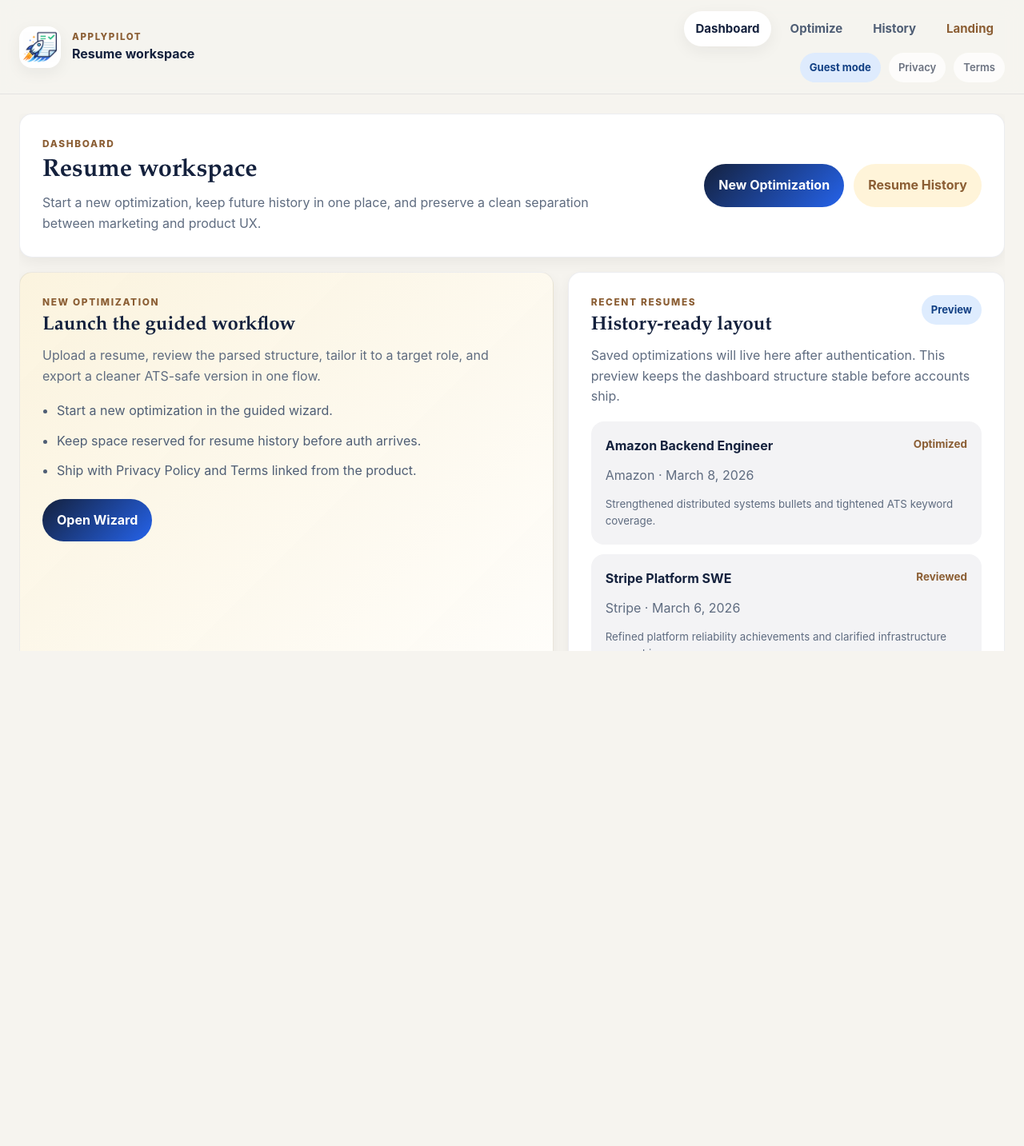
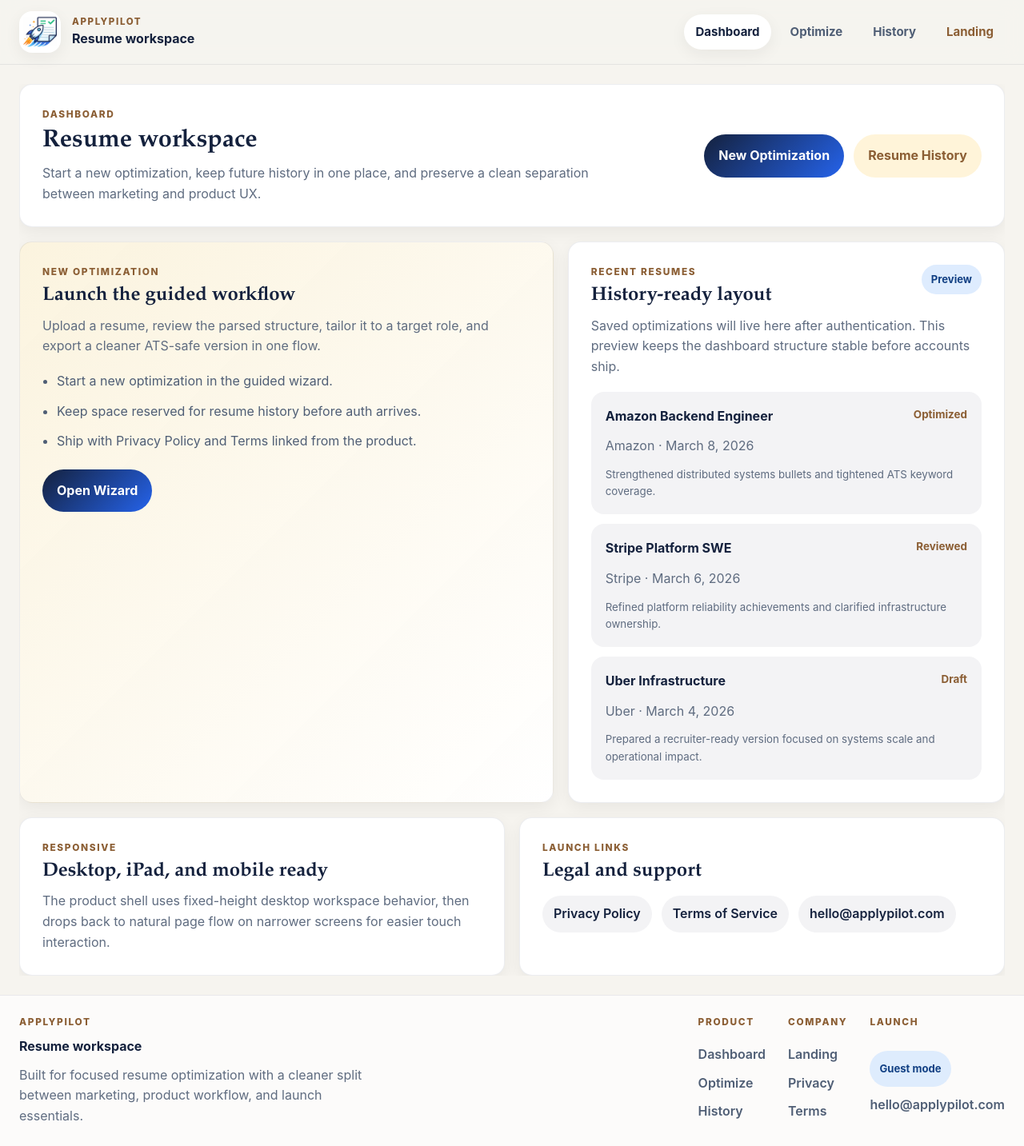
Before and after one commit to Sudo-Programmer-Official/applypilot, a Vue app in the folder apps/web/: page /dashboard in a window 1280 px wide. Shown: the whole page at 80% size. Before the commit the page ends 838 px from the top, so only its background shows below. Built offline with nearby package versions, Linux system fonts and the light colour scheme.

Commit message:
feat(layout): add ProductFooter component to the layout structure

```diff
--- /dev/null
+++ b/apps/web/src/components/layout/ProductFooter.vue
@@ -0,0 +1,124 @@
+<template>
+  <footer class="product-footer">
+    <div class="product-footer-inner">
+      <div class="footer-brand">
+        <p class="footer-kicker">ApplyPilot</p>
+        <strong>Resume workspace</strong>
+        <p>
+          Built for focused resume optimization with a cleaner split between marketing, product workflow, and launch
+          essentials.
+        </p>
+      </div>
+
+      <div class="footer-links">
+        <div class="footer-column">
+          <span class="footer-label">Product</span>
+          <RouterLink to="/dashboard">Dashboard</RouterLink>
+          <RouterLink to="/dashboard/wizard">Optimize</RouterLink>
+          <RouterLink to="/dashboard/history">History</RouterLink>
+        </div>
+
+        <div class="footer-column">
+          <span class="footer-label">Company</span>
+          <RouterLink to="/">Landing</RouterLink>
+          <RouterLink to="/privacy">Privacy</RouterLink>
+          <RouterLink to="/terms">Terms</RouterLink>
+        </div>
+
+        <div class="footer-column">
+          <span class="footer-label">Launch</span>
+          <span class="status-pill">Guest mode</span>
+          <a href="mailto:hello@applypilot.com">hello@applypilot.com</a>
+        </div>
+      </div>
+    </div>
+  </footer>
+</template>
+
+<style scoped>
+.product-footer {
+  border-top: 1px solid rgba(20, 33, 61, 0.08);
+  background: rgba(255, 255, 255, 0.7);
+}
+
+.product-footer-inner {
+  display: flex;
+  justify-content: space-between;
+  gap: 28px;
+  align-items: start;
+  max-width: 1360px;
+  margin: 0 auto;
+  padding: 24px;
+}
+
+.footer-brand {
+  max-width: 28rem;
+}
+
+.footer-kicker,
+.footer-label {
+  display: block;
+  margin: 0 0 8px;
+  color: #8b5e34;
+  font-size: 0.74rem;
+  font-weight: 800;
+  letter-spacing: 0.14em;
+  text-transform: uppercase;
+}
+
+.footer-brand strong {
+  display: block;
+  font-size: 1rem;
+}
+
+.footer-brand p:last-child {
+  margin: 10px 0 0;
+  color: #5f6c80;
+}
+
+.footer-links {
+  display: grid;
+  grid-template-columns: repeat(3, minmax(0, auto));
+  gap: 28px;
+}
+
+.footer-column {
+  display: grid;
+  gap: 10px;
+  justify-items: start;
+}
+
+.footer-column a {
+  color: #4f5e75;
+}
+
+.status-pill {
+  display: inline-flex;
+  align-items: center;
+  padding: 8px 12px;
+  border-radius: 999px;
+  color: #124084;
+  font-size: 0.82rem;
+  font-weight: 700;
+  background: rgba(219, 234, 254, 0.9);
+}
+
+@media (max-width: 960px) {
+  .product-footer-inner {
+    flex-direction: column;
+    padding: 20px 16px;
+  }
+
+  .footer-links {
+    width: 100%;
+    grid-template-columns: repeat(2, minmax(0, 1fr));
+  }
+}
+
+@media (max-width: 640px) {
+  .footer-links {
+    grid-template-columns: 1fr;
+    gap: 20px;
+  }
+}
+</style>
--- a/apps/web/src/components/layout/ProductNavbar.vue
+++ b/apps/web/src/components/layout/ProductNavbar.vue
@@ -21,12 +21,6 @@
           <RouterLink class="nav-link" to="/dashboard/history">History</RouterLink>
           <RouterLink class="nav-link subtle" to="/">Landing</RouterLink>
         </nav>
-
-        <div class="meta-links">
-          <span class="mode-pill">Guest mode</span>
-          <RouterLink class="meta-link" to="/privacy">Privacy</RouterLink>
-          <RouterLink class="meta-link" to="/terms">Terms</RouterLink>
-        </div>
       </div>
     </div>
   </header>
@@ -122,31 +116,6 @@
   color: #8b5e34;
 }
 
-.meta-links {
-  display: flex;
-  flex-wrap: wrap;
-  gap: 10px;
-  align-items: center;
-}
-
-.mode-pill,
-.meta-link {
-  padding: 8px 12px;
-  border-radius: 999px;
-  font-size: 0.82rem;
-}
-
-.mode-pill {
-  color: #124084;
-  font-weight: 700;
-  background: rgba(219, 234, 254, 0.9);
-}
-
-.meta-link {
-  color: #6b7280;
-  background: rgba(255, 255, 255, 0.7);
-}
-
 @media (max-width: 720px) {
   .product-nav-inner {
     flex-direction: column;
@@ -166,15 +135,5 @@
     flex: 1 1 calc(50% - 10px);
     text-align: center;
   }
-
-  .meta-links {
-    justify-content: stretch;
-  }
-
-  .mode-pill,
-  .meta-link {
-    flex: 1 1 calc(33.333% - 10px);
-    text-align: center;
-  }
 }
 </style>
--- a/apps/web/src/pages/ProductLayout.vue
+++ b/apps/web/src/pages/ProductLayout.vue
@@ -1,5 +1,6 @@
 <script setup lang="ts">
 import { RouterView } from 'vue-router'
+import ProductFooter from '../components/layout/ProductFooter.vue'
 import ProductNavbar from '../components/layout/ProductNavbar.vue'
 </script>
 
@@ -10,25 +11,28 @@ import ProductNavbar from '../components/layout/ProductNavbar.vue'
     <main class="product-main">
       <RouterView />
     </main>
+
+    <ProductFooter />
   </div>
 </template>
 
 <style scoped>
 .product-shell {
   min-height: 100vh;
+  display: grid;
+  grid-template-rows: auto minmax(0, 1fr) auto;
   background: #f6f4ef;
 }
 
 .product-main {
-  height: calc(100vh - 80px);
+  min-height: 0;
   padding: 24px;
   overflow: hidden;
 }
 
 @media (max-width: 1100px) {
   .product-main {
-    height: auto;
-    min-height: calc(100vh - 80px);
+    min-height: 0;
     padding: 16px;
     overflow: visible;
   }
```
